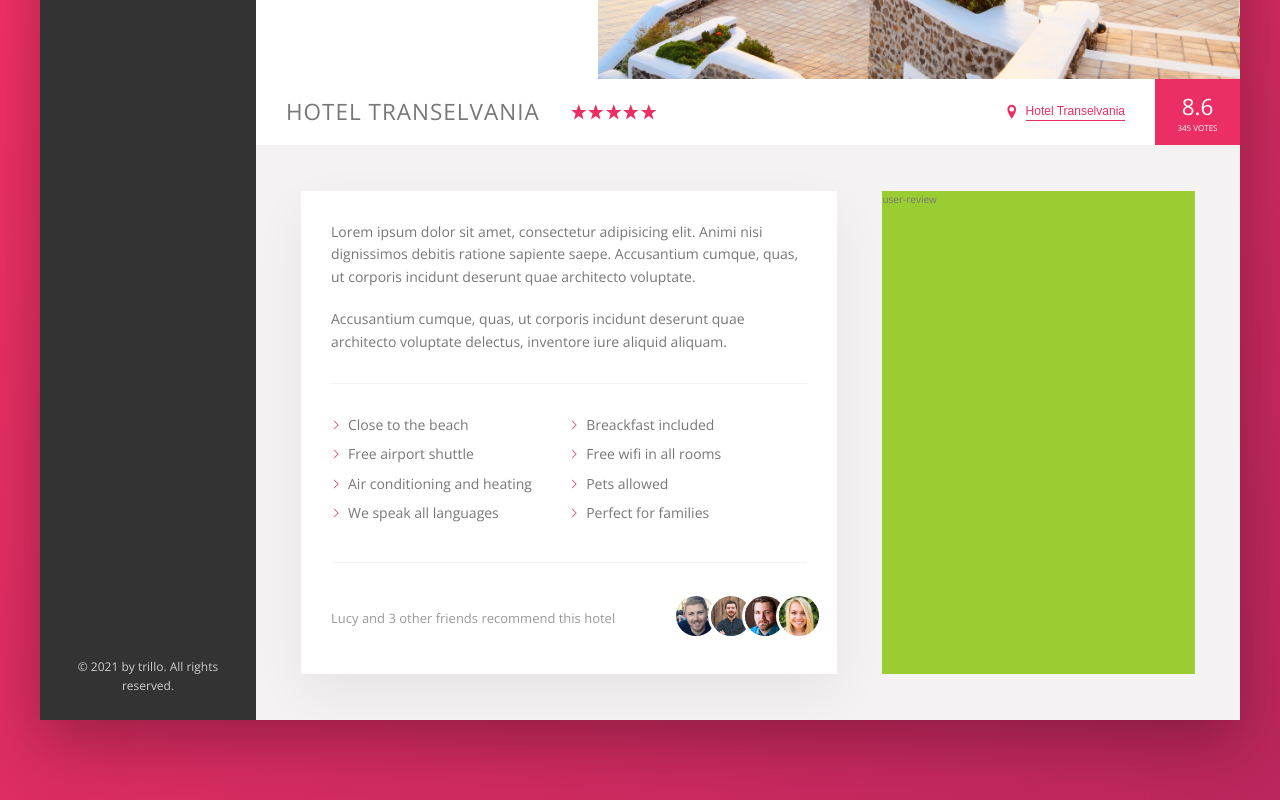
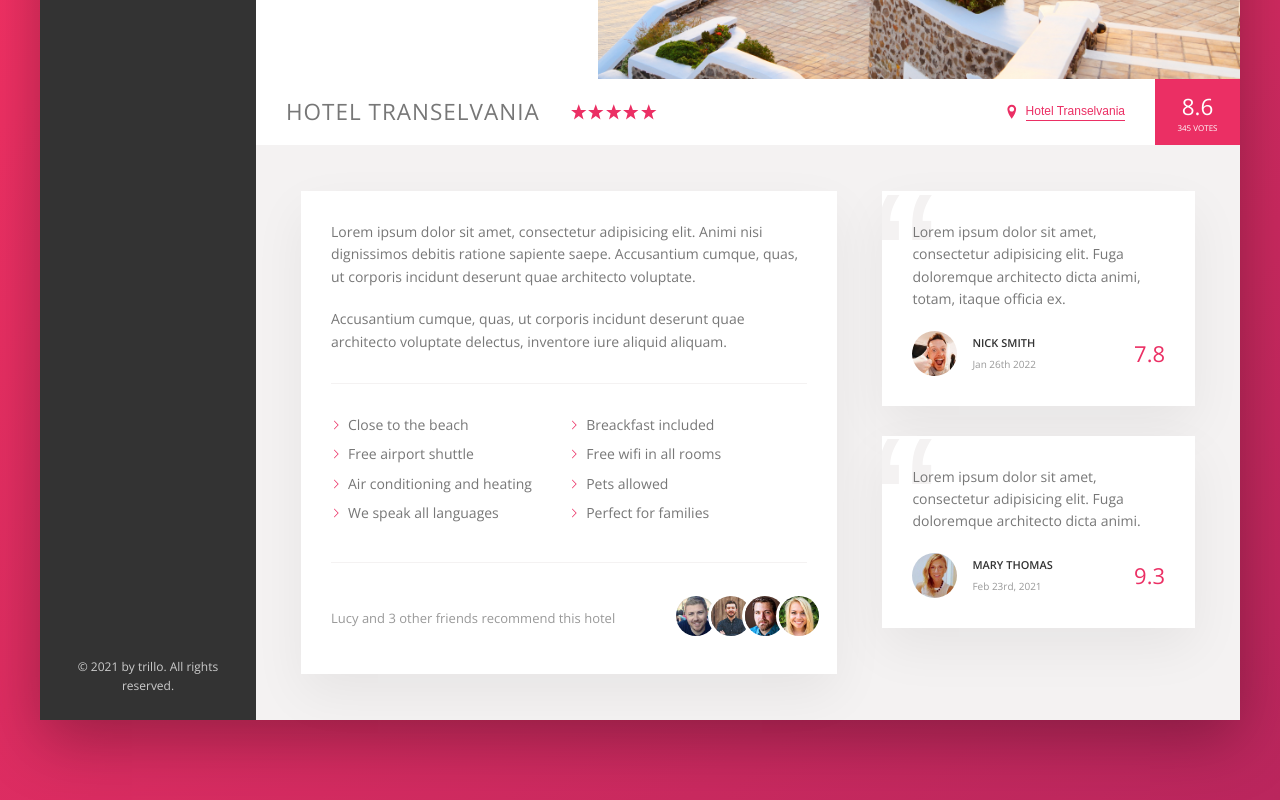
Before and after one commit to abdallah-alaff96/Trillo, a website: page index.html in a window 1280 px wide. Shown: the part 456-1256 px from the top of the page. Drawn offline with nearby package versions, Linux system fonts and the light colour scheme.

Commit message:
Building the user review section part 1 (main part)

```diff
--- a/index.html
+++ b/index.html
@@ -186,7 +186,45 @@
                 </div>
               </div>
             </div>
-            <div class="user-review">user-review</div>
+            <figure class="user-review">
+              <figure class="review">
+                <blockquote class="review__text">
+                  Lorem ipsum dolor sit amet, consectetur adipisicing elit. Fuga
+                  doloremque architecto dicta animi, totam, itaque officia ex.
+                </blockquote>
+                <figcaption class="review__user">
+                  <img
+                    src="img/user-1.jpg"
+                    alt="user-1"
+                    class="review__photo"
+                  />
+                  <div class="review__box-user">
+                    <p class="review__user-name">Nick Smith</p>
+                    <p class="review__user-date">Jan 26th 2022</p>
+                  </div>
+                  <div class="review__rating">7.8</div>
+                </figcaption>
+              </figure>
+
+              <figure class="review">
+                <blockquote class="review__text">
+                  Lorem ipsum dolor sit amet, consectetur adipisicing elit. Fuga
+                  doloremque architecto dicta animi.
+                </blockquote>
+                <figcaption class="review__user">
+                  <img
+                    src="img/user-2.jpg"
+                    alt="user-2"
+                    class="review__photo"
+                  />
+                  <div class="review__box-user">
+                    <p class="review__user-name">Mary Thomas</p>
+                    <p class="review__user-date">Feb 23rd, 2021</p>
+                  </div>
+                  <div class="review__rating">9.3</div>
+                </figcaption>
+              </figure>
+            </figure>
           </div>
         </main>
       </div>
--- a/sass/_components.scss
+++ b/sass/_components.scss
@@ -369,3 +369,69 @@
     margin-right: -1.5rem;
   }
 }
+
+////////////////////////////////
+//// Review
+
+.review {
+  background-color: #fff;
+  box-shadow: var(--shadow-light);
+  padding: 3rem;
+  margin-bottom: 3rem;
+  position: relative;
+  overflow: hidden;
+
+  &__text {
+    margin-bottom: 2rem;
+    position: relative;
+    z-index: 10;
+  }
+
+  &__user {
+    display: flex;
+    align-items: center;
+  }
+
+  &__photo {
+    height: 4.5rem;
+    width: 4.5rem;
+    border-radius: 50%;
+  }
+
+  &__box-user {
+    font-size: 1.2rem;
+    margin-right: auto;
+    margin-left: 1.5rem;
+  }
+
+  &__user-name {
+    font-size: 1.1rem;
+    font-weight: 600;
+    color: var(--color-grey-dark-1);
+    text-transform: uppercase;
+    margin-bottom: 0.4rem;
+  }
+
+  &__user-date {
+    font-size: 1rem;
+    color: var(--color-grey-dark-3);
+  }
+
+  &__rating {
+    font-size: 2.2rem;
+    font-weight: 300;
+    color: var(--color-primary);
+  }
+}
+
+.review::before {
+  content: "\201C";
+  position: absolute;
+  top: -2.75rem;
+  left: -1rem;
+  font-size: 20rem;
+  line-height: 1;
+  font-family: sans-serif;
+  color: var(--color-grey-light-2);
+  z-index: 1;
+}
--- a/sass/_layouts.scss
+++ b/sass/_layouts.scss
@@ -37,6 +37,7 @@
 //// detail
 
 .detail {
+  font-size: 1.4rem;
   display: flex;
   padding: 4.5rem;
   background-color: var(--color-grey-light-2);
@@ -44,7 +45,6 @@
 }
 
 .description {
-  font-size: 1.4rem;
   background-color: #fff;
   box-shadow: var(--shadow-light);
   padding: 3rem;
@@ -53,6 +53,5 @@
 }
 
 .user-review {
-  background-color: yellowgreen;
   flex: 1;
 }
```
Also changed, not shown: css/style.css.
